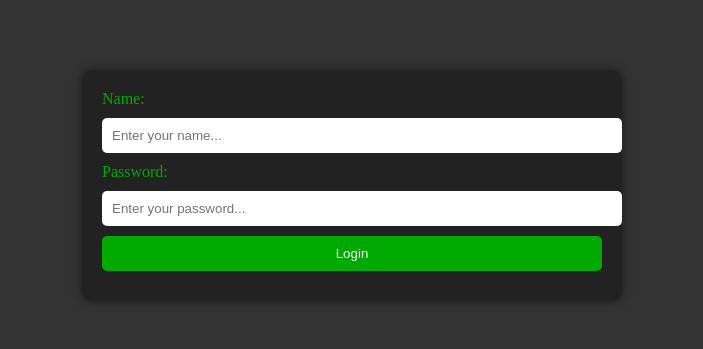
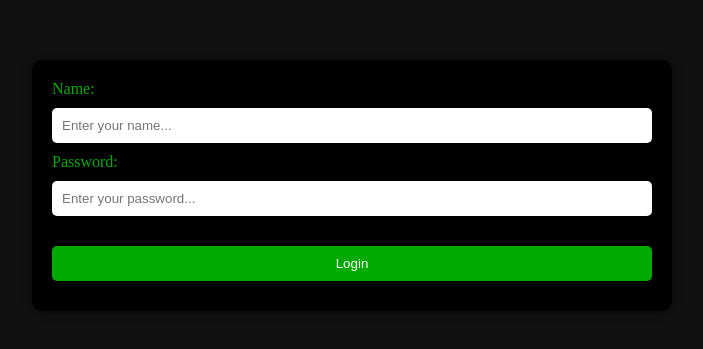
Before and after one commit to raulsandes/insecured-app, a website: page view/index.html in a window 1280 px wide. Shown: the part 215-564 px from the top of the page, without its empty margins (288-991 px from the left). Drawn offline with Linux system fonts and the light colour scheme.

Commit message:
como eu sempre digo: 19 nunca foi 20

```diff
--- a/package.json
+++ b/package.json
@@ -8,7 +8,7 @@
   },
   "scripts": {
     "dev": "tsx watch src/server.ts",
-    "build": "tsup src/**/*.ts",
+    "build": "tsup src/**/*.ts src/app.ts src/server.ts",
     "start": "node dist/server.js"
   },
   "keywords": [],
--- a/public/css/style.css
+++ b/public/css/style.css
@@ -1,22 +1,28 @@
 body {
-    background-color: #333; /* Dark background color */
+    background-color: #111; /* Darker background color for the form */
     display: flex;
     justify-content: center;
     align-items: center;
+    width: 100vw;
     height: 100vh;
     margin: 0;
   }
 
   .login-container {
-    background-color: #222; /* Darker background color for the form */
+    margin: 0 20px;
+    flex: 1;
+    background-color: black; /* Dark background color */
     padding: 20px;
     border-radius: 10px;
     box-shadow: 0 0 10px rgba(0, 0, 0, 0.5);
-    width: 500px;
+    max-width: 600px;
+    height: fit-content;
   }
 
   .login-form {
     color: #0a0; /* Green text color */
+    display: flex;
+    flex-direction: column;
   }
 
   .login-form label {
@@ -27,10 +33,7 @@ body {
   .login-form input[type="text"],
   .login-form input[type="password"],
   .login-form input[type="submit"] {
-    display: flex;
-    justify-content: center;
-    align-items: center;
-    width: 100%;
+    flex: 1;
     padding: 10px;
     margin-bottom: 10px;
     border: none;
@@ -41,4 +44,5 @@ body {
     background-color: #0a0; /* Green button background color */
     color: white;
     cursor: pointer;
+    margin-top: 20px;
   }
```
Also changed, not shown: src/routes/index.ts (+3 -6 lines), view/index.html (renamed from src/view/index.html, +3 -0 lines), view/home.html (renamed from src/view/home.html).
